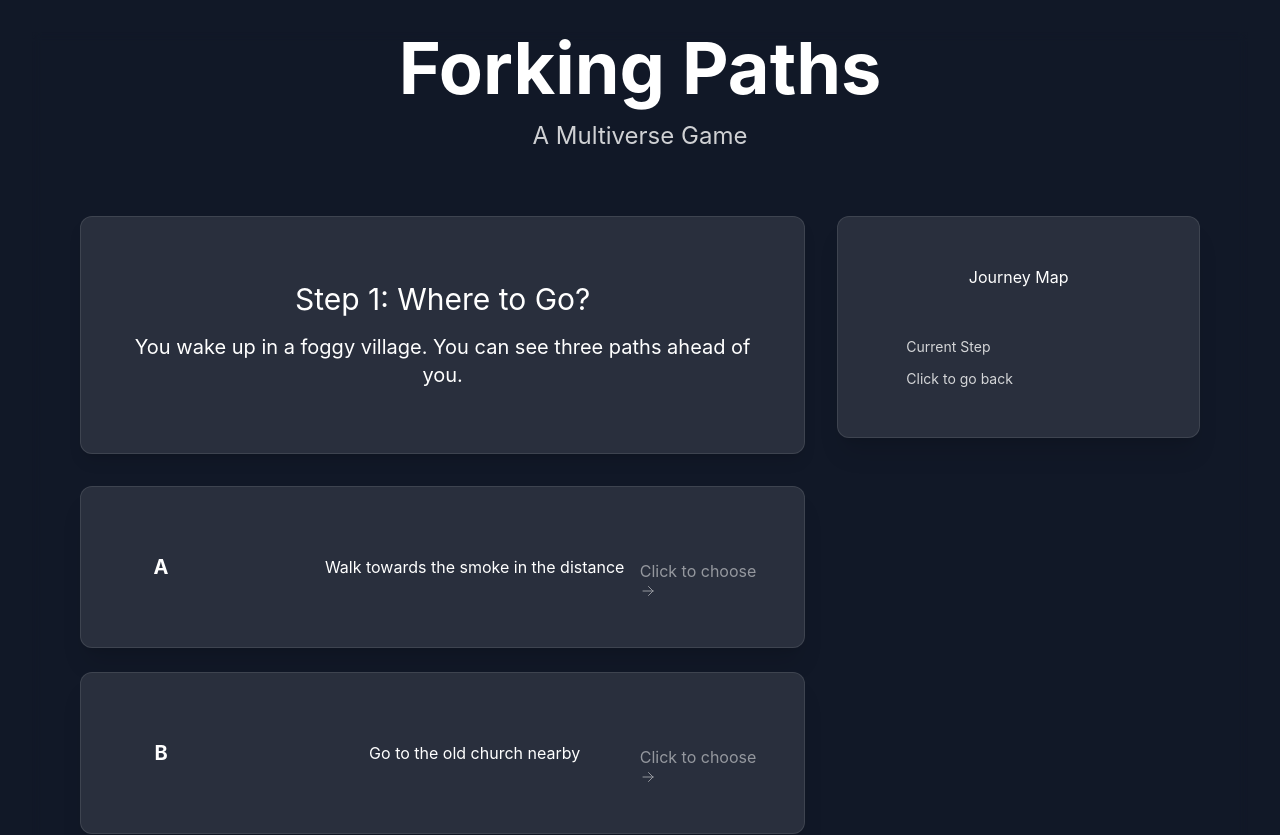
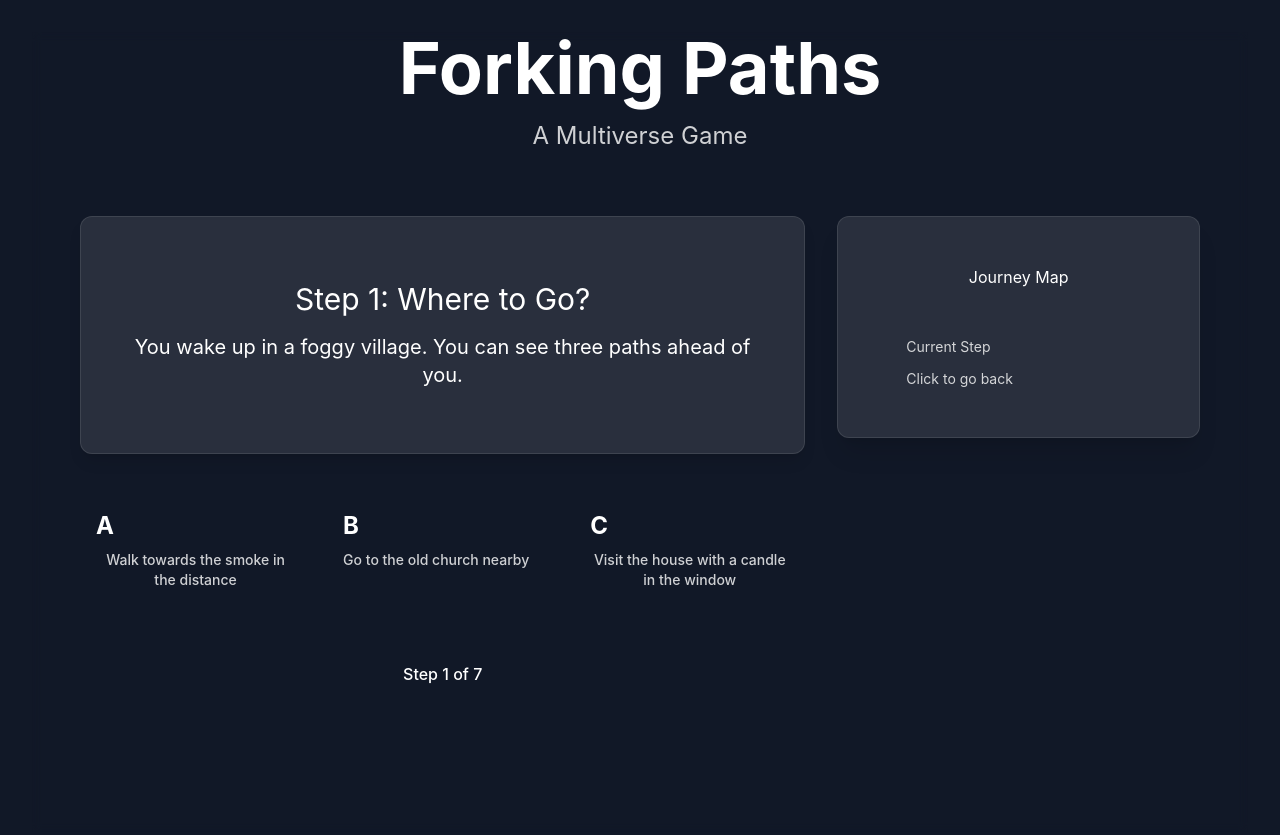
Before and after one commit to AlexanderHMagno/multiuniverse, a React (Vite) app: page / in a window 1280 px wide. Shown: the top 835 px of the page. Built offline with nearby package versions, Linux system fonts and the light colour scheme.

Commit message:
Decision card

```diff
--- a/src/components/DecisionCard.tsx
+++ b/src/components/DecisionCard.tsx
@@ -45,7 +45,14 @@ export const DecisionCard = ({ choice, onSelect, isSelected, isRevealed }: Decis
             card-title flex-1
             ${isSelected ? 'text-primary' : 'text-base-content'}
           `}>
+
+<span className="flex items-center gap-2">
+              {choice.result === 'valid'
+                ? '✨'
+                : '⚠️'
+              }
             {choice.label}
+              </span>
           </h3>
         </div>
 
@@ -67,10 +74,7 @@ export const DecisionCard = ({ choice, onSelect, isSelected, isRevealed }: Decis
                 ? 'badge-success badge-outline'
                 : 'badge-error badge-outline'}
             `}>
-              {choice.result === 'valid'
-                ? <span className="flex items-center gap-2">✨ Path Open</span>
-                : <span className="flex items-center gap-2">⚠️ Dead End</span>
-              }
+
             </div>
           </motion.div>
         )}
--- a/src/components/GameScreen.tsx
+++ b/src/components/GameScreen.tsx
@@ -114,24 +114,42 @@ export const GameScreen = () => {
           </motion.div>
 
           <div className="space-y-6">
-            <AnimatePresence mode="wait">
+            {!selectedKey ? (
+              // Show all cards as small buttons when none is selected
+              <div className="grid grid-cols-1 md:grid-cols-3 gap-4">
                 {currentRound.choices.map((choice) => (
-                <motion.div
+                  <motion.button
                     key={choice.key}
                     initial={{ opacity: 0, y: 20 }}
                     animate={{ opacity: 1, y: 0 }}
+                    whileHover={{ scale: 1.05 }}
+                    whileTap={{ scale: 0.95 }}
+                    onClick={() => handleChoice(choice.key)}
+                    className="btn btn-lg btn-outline h-auto py-6 flex flex-col gap-2"
+                  >
+                    <span className="text-2xl font-bold">{choice.key}</span>
+                    <span className="text-sm opacity-80">{choice.label}</span>
+                  </motion.button>
+                ))}
+              </div>
+            ) : (
+              // Show only the selected card
+              <AnimatePresence mode="wait">
+                <motion.div
+                  key={selectedKey}
+                  initial={{ opacity: 0, y: 20 }}
+                  animate={{ opacity: 1, y: 0 }}
                   exit={{ opacity: 0, y: -20 }}
-                  transition={{ duration: 0.3 }}
                 >
                   <DecisionCard
-                    choice={choice}
-                    onSelect={handleChoice}
-                    isSelected={selectedKey === choice.key}
-                    isRevealed={selectedKey !== null}
+                    choice={currentRound.choices.find(c => c.key === selectedKey)!}
+                    onSelect={() => setSelectedKey(null)}
+                    isSelected={true}
+                    isRevealed={true}
                   />
                 </motion.div>
-              ))}
               </AnimatePresence>
+            )}
           </div>
 
           {/* Confirmation button */}
@@ -139,8 +157,14 @@ export const GameScreen = () => {
             <motion.div
               initial={{ opacity: 0, y: 20 }}
               animate={{ opacity: 1, y: 0 }}
-              className="mt-8 flex justify-center"
+              className="mt-8 flex justify-center gap-4"
             >
+              <button
+                onClick={() => setSelectedKey(null)}
+                className="btn btn-ghost btn-lg"
+              >
+                Choose Different Path
+              </button>
               <button
                 onClick={handleConfirm}
                 className="btn btn-primary btn-lg gap-2"
@@ -166,7 +190,6 @@ export const GameScreen = () => {
         </div>
 
         {/* Right side - Path Graph */}
-
         <div className="lg:w-1/3 lg:sticky lg:top-4 lg:self-start">
           <PathGraph
             path={path}
@@ -174,7 +197,6 @@ export const GameScreen = () => {
             onNodeClick={handleTimeTravel}
           />
         </div>
-
       </div>
     </div>
   );
```
Lines whose indentation alone changed are shown as unchanged.
